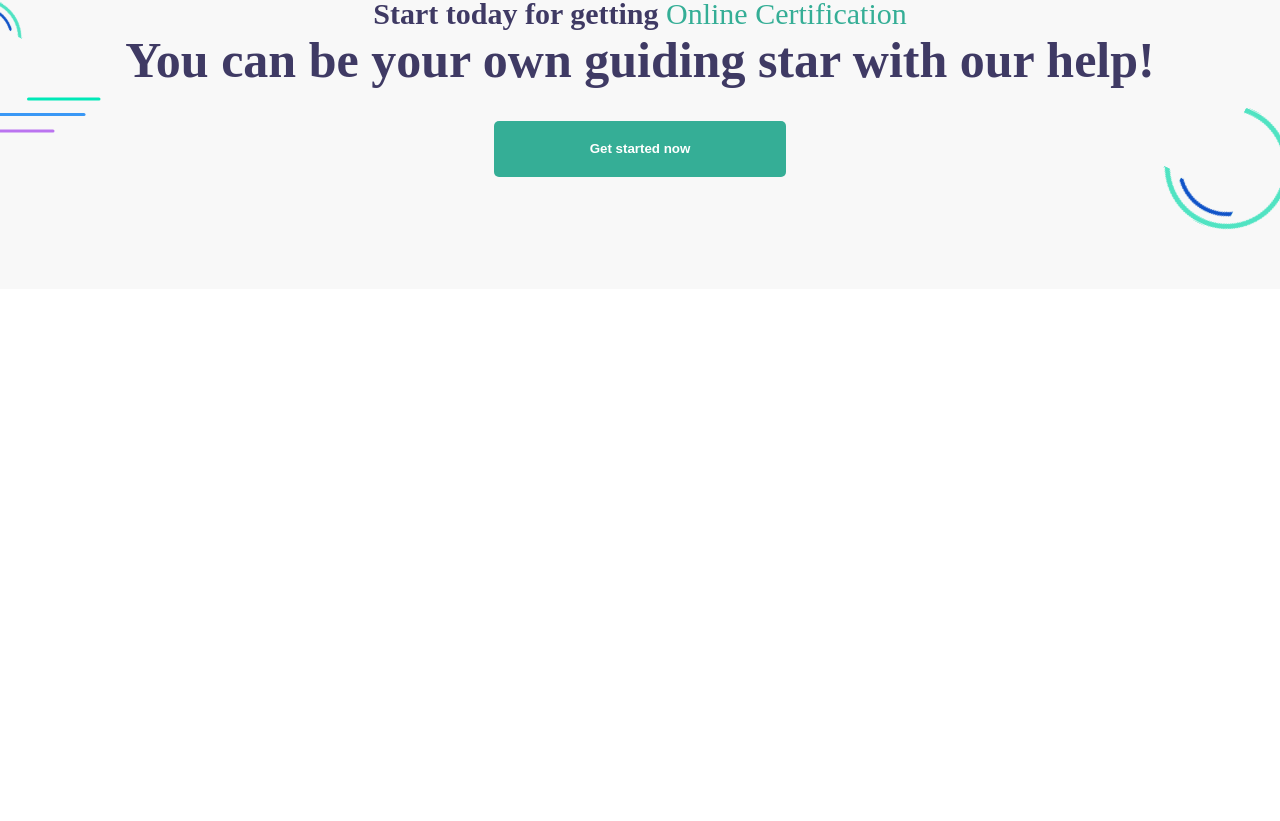
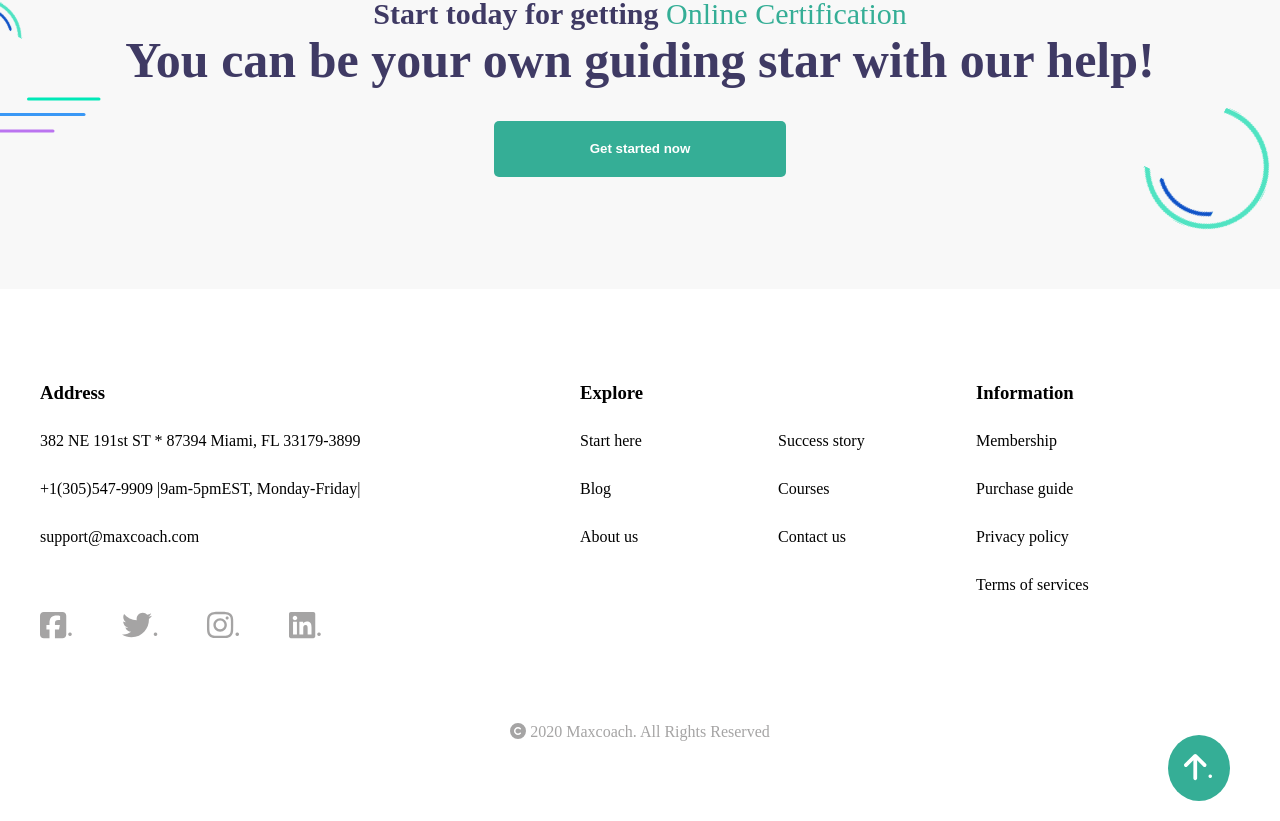
Before and after one commit to MicheleRai/proj-html-vuejs, a Vue app: page / in a window 1280 px wide. Shown: the part 6624-7445 px from the top of the page. Before the commit the page ends 6913 px from the top, so only its background shows below. Built offline with nearby package versions, Linux system fonts and the light colour scheme.

Commit message:
all section added

```diff
--- a/src/components/FooterComponent.vue
+++ b/src/components/FooterComponent.vue
@@ -1,13 +1,176 @@
 <template>
-  <div />
+  <footer id="us">
+    <div class="left">
+      <div class="address">
+        <h3>Address</h3>
+        <ul>
+          <li>382 NE 191st ST * 87394 Miami, FL 33179-3899</li>
+          <li>+1(305)547-9909 |9am-5pmEST, Monday-Friday|</li>
+          <li>support@maxcoach.com</li>
+        </ul>
+      </div>
+    </div>
+    <div class="right">
+      <div class="explore">
+        <h3>Explore</h3>
+        <ul>
+          <li><a href="#start">Start here</a></li>
+          <li><a href="#story">Success story</a></li>
+          <li><a href="#blog">Blog</a></li>
+          <li><a href="#courses">Courses</a></li>
+          <li><a href="#us">About us</a></li>
+          <li><a href="#us">Contact us</a></li>
+        </ul>
+      </div>
+      <div class="information">
+        <h3>Information</h3>
+        <ul>
+          <li><a href="!">Membership</a></li>
+          <li><a href="!">Purchase guide</a></li>
+          <li><a href="!">Privacy policy</a></li>
+          <li><a href="!">Terms of services</a></li>
+        </ul>
+      </div>
+    </div>
+    <div class="social">
+      <ul>
+        <li><a href="!"><font-awesome-icon icon="fa-brands fa-square-facebook" />.</a></li>
+        <li><a href="!"><font-awesome-icon icon="fa-brands fa-twitter" />.</a></li>
+        <li><a href="!"><font-awesome-icon icon="fa-brands fa-instagram" />.</a></li>
+        <li><a href="!"><font-awesome-icon icon="fa-brands fa-linkedin" />.</a></li>
+      </ul>
+    </div>
+    <div class="copyright">
+      <p><font-awesome-icon icon="fa-solid fa-copyright" /> 2020 Maxcoach. All Rights Reserved</p>
+    </div>
+    <div>
+      <a
+        class="scroll-button"
+        href="!"
+      ><font-awesome-icon icon="fa-solid fa-arrow-up" />.</a>
+      <!-- TODO COME METTERE I LINK VUOTI CON SOLO LE ICONE ALL INTERNO -->
+    </div>
+  </footer>
 </template>
 
 <script>
 export default {
   name: 'FooterComponent',
+  // TODO  CAPIRE COME ITERARE QUI DENTRO
+  data() {
+    return {
+      footerData: [
+        {
+          address: [
+            '382 NE 191st ST * 87394 Miami, FL 33179-3899',
+            '+1(305)547-9909 |9am-5pmEST, Monday-Friday|',
+            'support@maxcoach.com',
+          ],
+        },
+        {
+          explore: [
+            'Start here',
+            'Success story',
+            'Blog',
+            'Courses',
+            'About us',
+            'Contact us',
+          ],
+        },
+        {
+          information: [
+            'Membership',
+            'Purchase guide',
+            'Privacy policy',
+            'Terms of services',
+          ],
+        },
+      ],
+    };
+  },
 };
 </script>
 
 <style lang="scss" scoped>
+footer{
+  max-width: 1200px;
+  margin: auto;
+  display: flex;
+  padding: 5rem 0;
+  flex-wrap: wrap;
+  position: relative;
 
+  li{
+  list-style: none;
+  }
+  a{
+    text-decoration: none;
+    color: black;
+    cursor: pointer;
+
+    &:hover{
+      color: #35AE96;
+    }
+  }
+
+  .left{
+    flex:0 0 45% ;
+    line-height: 3rem;
+  }
+  .right{
+    flex:0 0 55%;
+    line-height: 3rem;
+    display: flex;
+    .explore{
+      flex: 0 0 60%;
+      h3{
+        width: 100%;
+      }
+      ul{
+        display: flex;
+        flex-wrap: wrap;
+        li{
+          flex: 0 0 50%;
+        }
+      }
+    }
+    .information{
+      flex: 0 0 40%;
+    }
+  }
+  .social{
+    ul{
+      display: flex;
+      gap: 3rem;
+      a{
+        color: rgb(165, 164, 164);
+        font-size: 30px;
+        &:hover{
+          color: #35AE96;
+        }
+      }
+    }
+  }
+  .copyright{
+    flex: 0 0 100%;
+    margin-top: 5rem;
+    align-self: center;
+    text-align: center;
+    color: rgb(165, 164, 164);
+  }
+  .scroll-button{
+    background-color: #35AE96;
+    color: white;
+    border-radius: 100%;
+    padding: 1rem;
+    position: absolute;
+    bottom: 20px;
+    right: 10px;
+    font-size: 30px;
+    &:hover{
+      background-color: #3F3A64;
+      color: white;
+    }
+  }
+}
 </style>
--- a/src/components/MainComponent.vue
+++ b/src/components/MainComponent.vue
@@ -1,7 +1,10 @@
 <template>
   <main>
     <div class="container">
-      <div class="first-section">
+      <div
+        id="start"
+        class="first-section"
+      >
         <p>START LEARNING CODING LANGUAGES</p>
         <h1 class="section-title">
           Build Your Dream
@@ -26,7 +29,10 @@
           </div>
         </div>
       </div>
-      <div class="second-section">
+      <div
+        id="blog"
+        class="second-section"
+      >
         <div class="second-sec-image">
           <img
             src="images\about-us-03-image-01-215x300.png"
@@ -81,7 +87,10 @@
         </div>
       </div>
     </div>
-    <div class="third-section">
+    <div
+      id="courses"
+      class="third-section"
+    >
       <div class="container">
         <div class="title">
           <p><strong>CHOOSE WHERE YOU'D LIKE TO BEGIN</strong></p>
@@ -259,7 +268,10 @@
         </p>
       </div>
     </div>
-    <div class="sixth-section">
+    <div
+      id="story"
+      class="sixth-section"
+    >
       <div class="container">
         <div class="title">
           <p>PEOPLE ARE PRAISING MAXCOACH</p>
@@ -654,7 +666,7 @@ export default {
       border-radius: 5px;
         &:hover{
           box-shadow: 0 4px 8px 0 rgba(0, 0, 0, 0.5), 0 6px 20px 0 rgba(0, 0, 0, 0.3);
-          background-color: #F5F5F5;
+          background-color: white;
         }
       .gray{
         color: gray;
@@ -984,7 +996,7 @@ export default {
     .small-one{
       position: absolute;
       top: 110px;
-      right: -50px;
+      right: -30px;
     }
     .small-two{
       position: absolute;
--- a/src/main.js
+++ b/src/main.js
@@ -5,7 +5,7 @@ import {
   faChevronDown, faDownload, faCircle, faCopyright,
   faCartShopping, faCircleUser, faMagnifyingGlass, faCirclePlus,
   faCircleMinus, faFileLines, faUser, faArrowRight,
-  faCheck, faLocationDot,
+  faCheck, faLocationDot, faArrowUp,
 } from '@fortawesome/free-solid-svg-icons';
 import {
   faTwitter, faInstagram, faLinkedin, faSquareFacebook,
@@ -26,6 +26,7 @@ library.add(
   faFileLines,
   faUser,
   faArrowRight,
+  faArrowUp,
   faCheck,
   faLocationDot,
   faTwitter,
```
